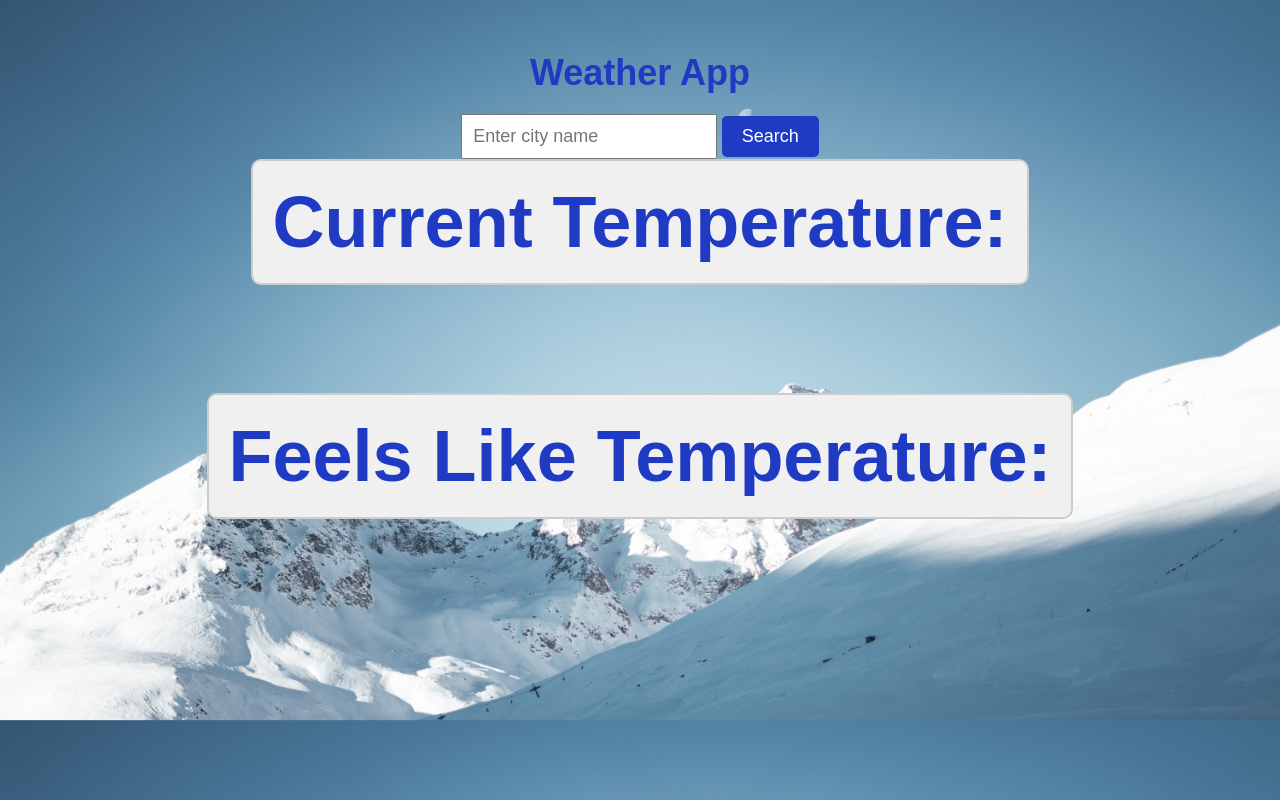
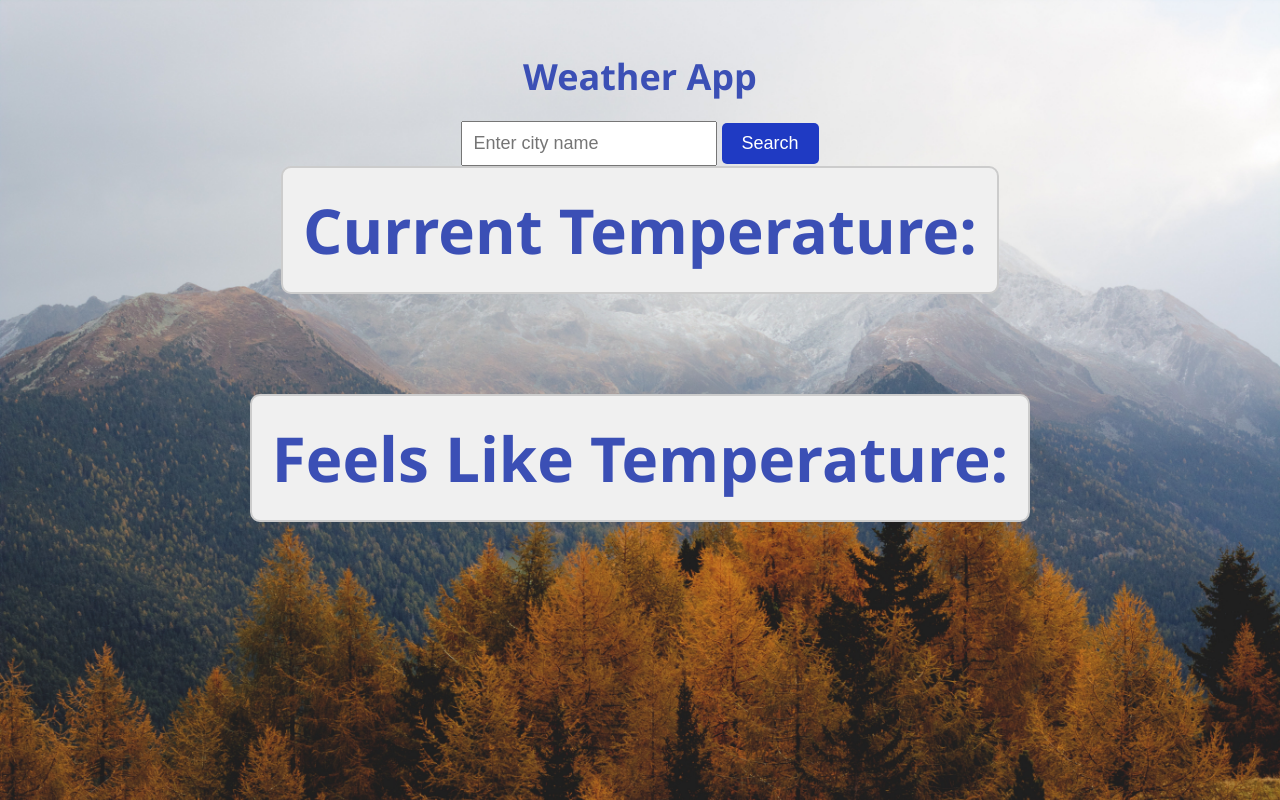
Before and after one commit to Mohamed-Arif/Weather-App, a Flask app: page / in a window 1280 px wide. Run offline with Flask 3, Linux system fonts and the light colour scheme.

Commit message:
Changed bg image

```diff
--- a/static/style.css
+++ b/static/style.css
@@ -1,8 +1,8 @@
 /* Set the font family and text color */
 body {
-    font-family: Arial, sans-serif;
-    color: #1f3ac3;
-    background-image: url("../static/ASCO8059.JPG");
+    font-family: 'Segoe UI', Tahoma, Geneva, Verdana, sans-serif;
+    color: hsl(230, 51%, 47%);
+    background-image: url("../static/ELQT5835.JPEG");
     background-size: cover;
 }
 
@@ -22,7 +22,7 @@
 
 /* Style the background and border of the temperature */
 h2 {
-    font-size: 72px;
+    font-size: 62px;
     margin-top: 0;
     background-color: #f0f0f0;
     border-radius: 10px;
```
Also changed, not shown: static/ASCO8059.JPG (deleted), static/ELQT5835.JPEG (added).
